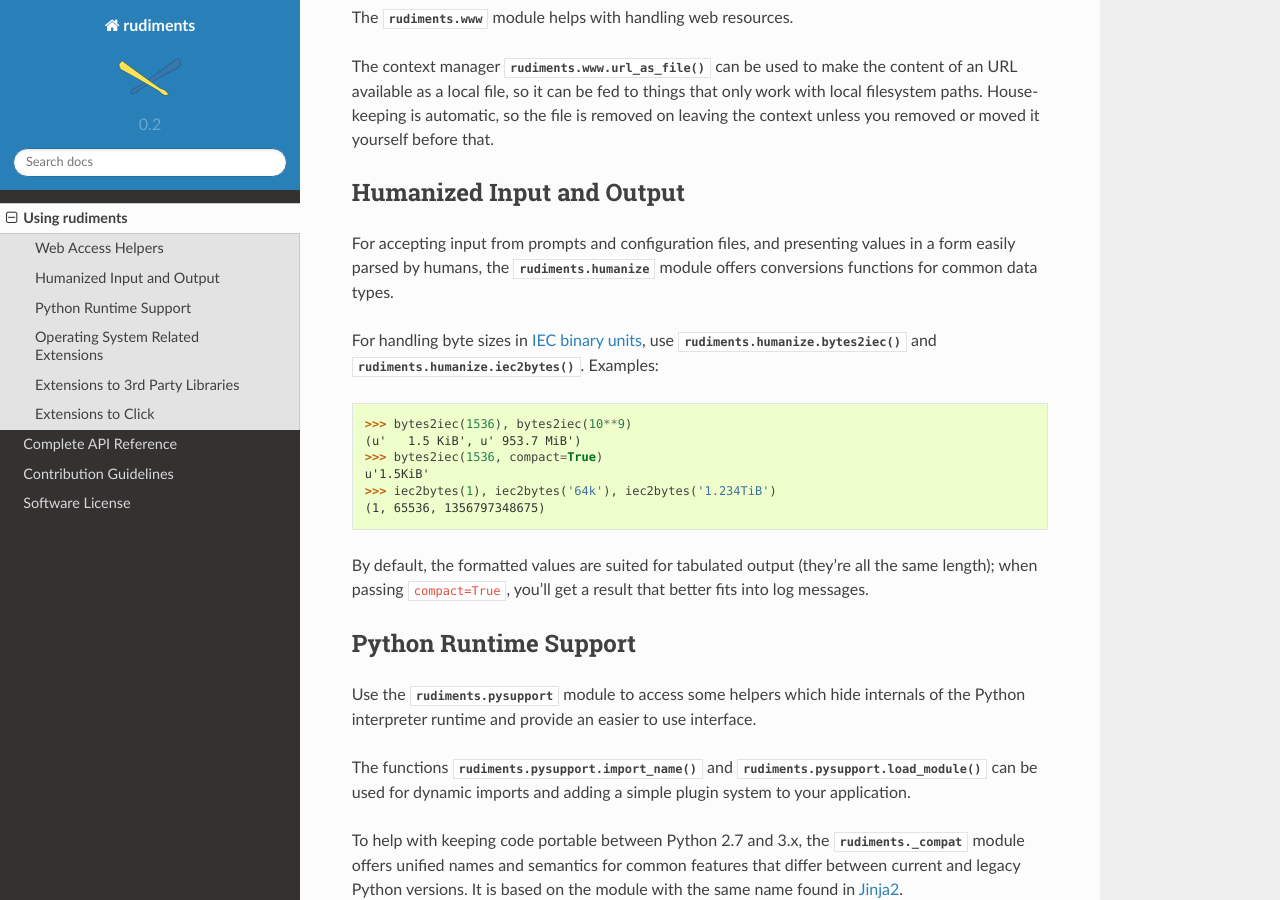
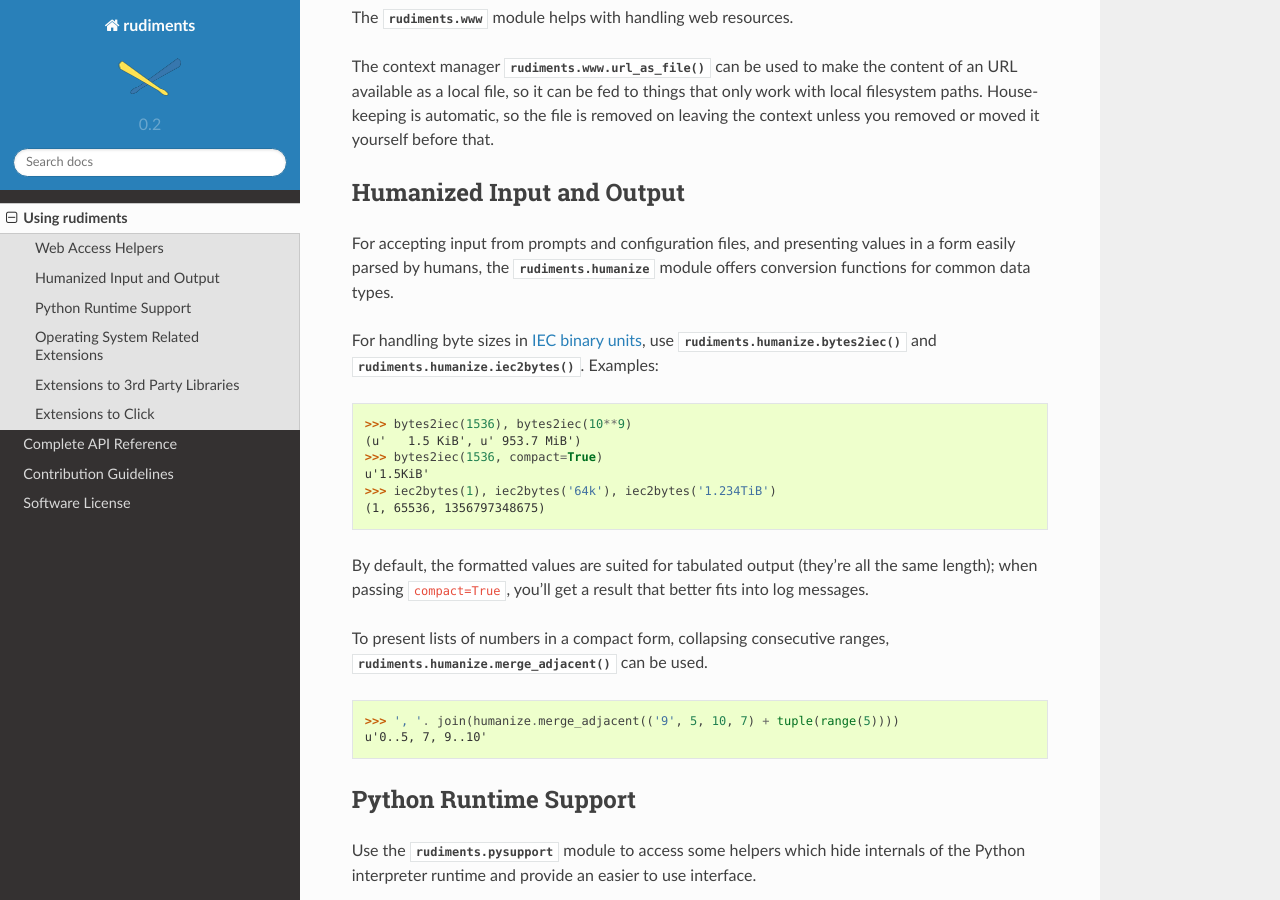
Before and after one commit to jhermann/rudiments, a Sphinx documentation site: the page built from docs/usage.rst, in a window 1280 px wide and 900 px high, scrolled down 210 px. Built offline with Sphinx 7.4.7 and the Read the Docs theme 2.0.0, drawn with Linux system fonts in a browser that asks for light colours.

Commit message:
:pencil: humanize.merge_adjacent

```diff
--- a/docs/usage.rst
+++ b/docs/usage.rst
@@ -35,7 +35,7 @@ Humanized Input and Output
 
 For accepting input from prompts and configuration files, and presenting values
 in a form easily parsed by humans, the :mod:`rudiments.humanize` module offers
-conversions functions for common data types.
+conversion functions for common data types.
 
 For handling byte sizes in `IEC binary units`_, use
 :func:`rudiments.humanize.bytes2iec` and :func:`rudiments.humanize.iec2bytes`.
@@ -50,6 +50,12 @@ Examples::
 
 By default, the formatted values are suited for tabulated output (they're all the same length);
 when passing ``compact=True``, you'll get a result that better fits into log messages.
+
+To present lists of numbers in a compact form, collapsing consecutive ranges,
+:func:`rudiments.humanize.merge_adjacent` can be used.
+
+    >>> ', '. join(humanize.merge_adjacent(('9', 5, 10, 7) + tuple(range(5))))
+    u'0..5, 7, 9..10'
 
 
 .. _`IEC binary units`: http://physics.nist.gov/cuu/Units/binary.html
```
